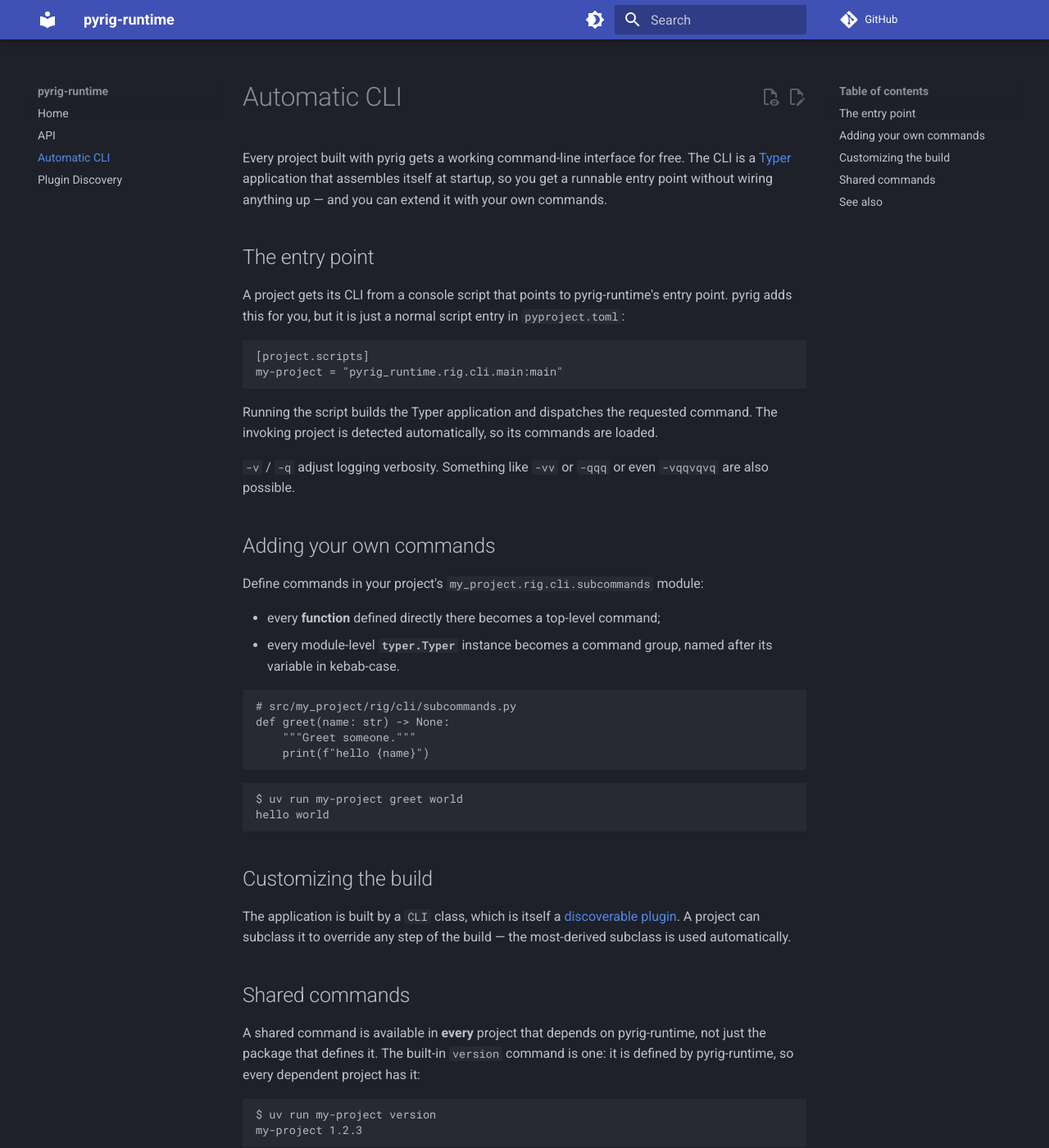
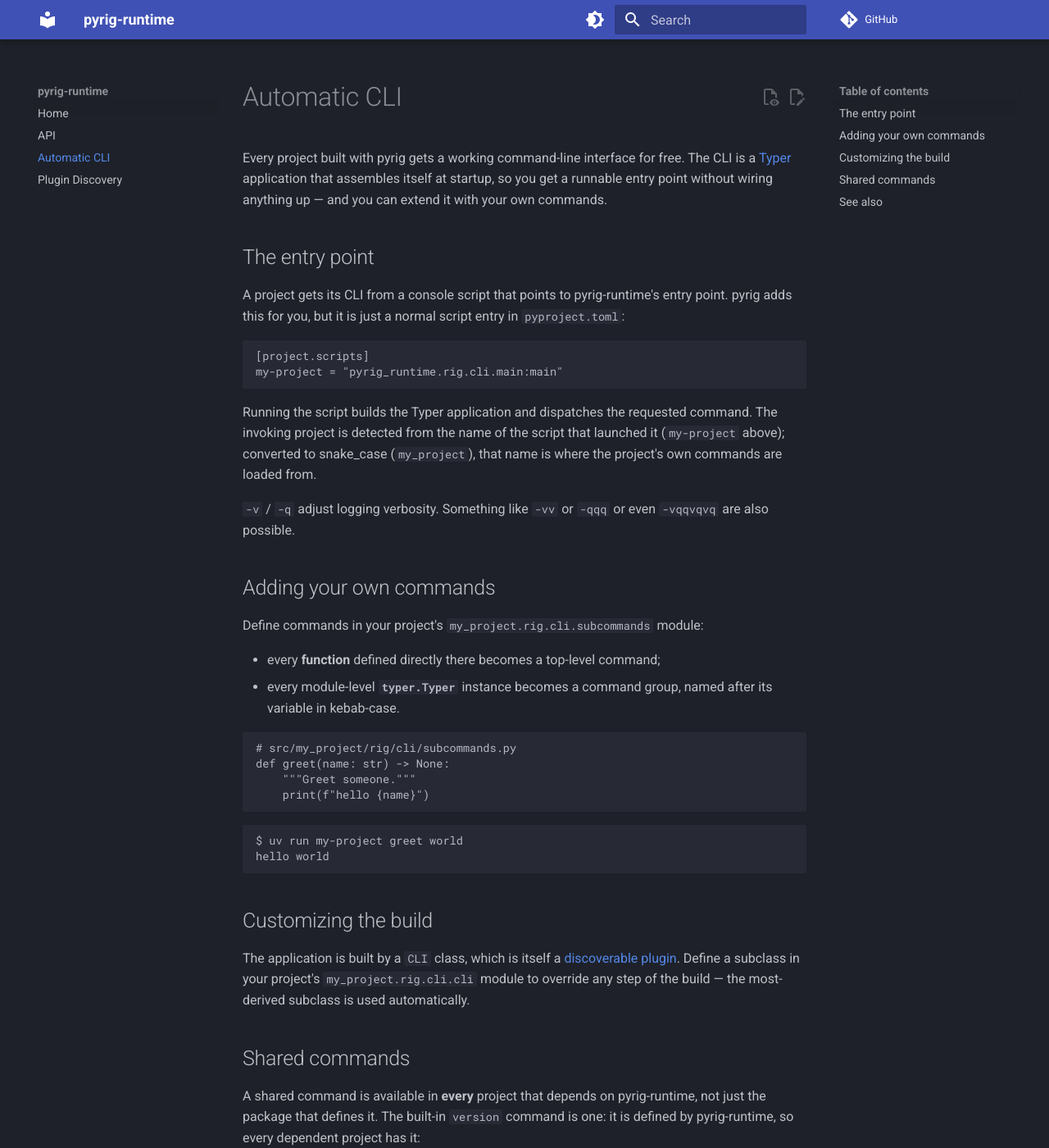
Before and after one commit to Winipedia/pyrig-runtime, an MkDocs documentation site: the page built from docs/cli.md, in a window 1280 px wide and 1400 px high. Shown: the whole window at 82% size. Built offline with MkDocs 1.6.1 and Material for MkDocs 9.7.7, drawn with Linux system fonts in a browser that asks for light colours; comment, search, counter and statistics services are not loaded.

Commit message:
docs md fixes and updates

````diff
--- a/docs/cli.md
+++ b/docs/cli.md
@@ -17,8 +17,9 @@ my-project = "pyrig_runtime.rig.cli.main:main"
 ```
 
 Running the script builds the Typer application and dispatches the requested
-command. The invoking project is detected automatically, so its commands are
-loaded.
+command. The invoking project is detected from the name of the script that
+launched it (`my-project` above); converted to snake_case (`my_project`),
+that name is where the project's own commands are loaded from.
 
 `-v` / `-q` adjust logging verbosity. Something like `-vv` or `-qqq` or
 even `-vqqvqvq` are also possible.
@@ -46,8 +47,9 @@ hello world
 ## Customizing the build
 
 The application is built by a `CLI` class, which is itself a
-[discoverable plugin](plugins.md). A project can subclass it to override
-any step of the build — the most-derived subclass is used automatically.
+[discoverable plugin](plugins.md). Define a subclass in your project's
+`my_project.rig.cli.cli` module to override any step of the build — the
+most-derived subclass is used automatically.
 
 ## Shared commands
 
--- a/pyproject.toml
+++ b/pyproject.toml
@@ -1,6 +1,6 @@
 [project]
 name = "pyrig-runtime"
-version = "3.20.30"
+version = "3.20.31"
 description = "Runtime dependency and library for projects built with pyrig."
 readme = "README.md"
 requires-python = ">=3.12"
````
Also changed, not shown: docs/index.md (+1 -1 lines), docs/plugins.md (+2 -1 lines), 1 other file.
